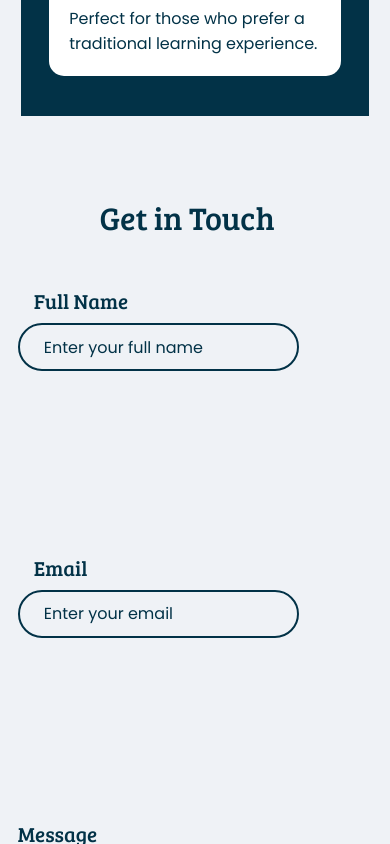
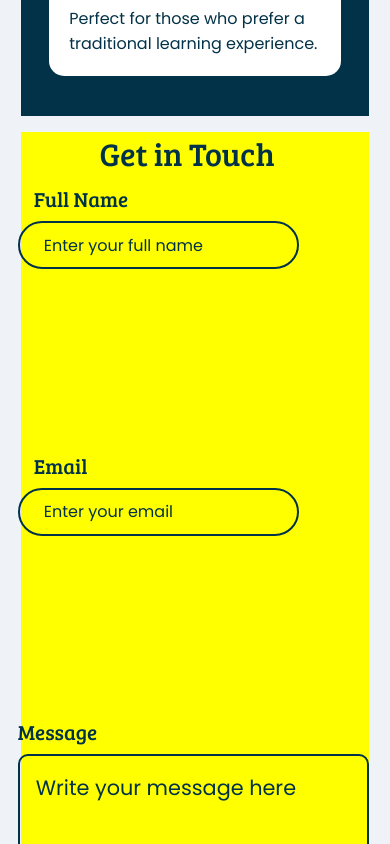
Before and after one commit to D-Josiah/lsatacademy, a React (Vite) app: page / in a window 390 px wide. Shown: the part 2400-3244 px from the top of the page. Built offline with nearby package versions, Linux system fonts and the light colour scheme.

Commit message:
contact form

```diff
--- a/src/scss/components/_contactForm.scss
+++ b/src/scss/components/_contactForm.scss
@@ -168,6 +168,10 @@ form {
       height: fit-content;
       padding-right:1rem;
       width: 100%;
+      margin-bottom: 1rem;
+      margin-top: 1rem;
+      background-color: yellow;
+      gap: 10px;
 
 
       h2{
```
Also changed, not shown: src/scss/style.css, 1 other file (tests, documents, lock files or other folders).
